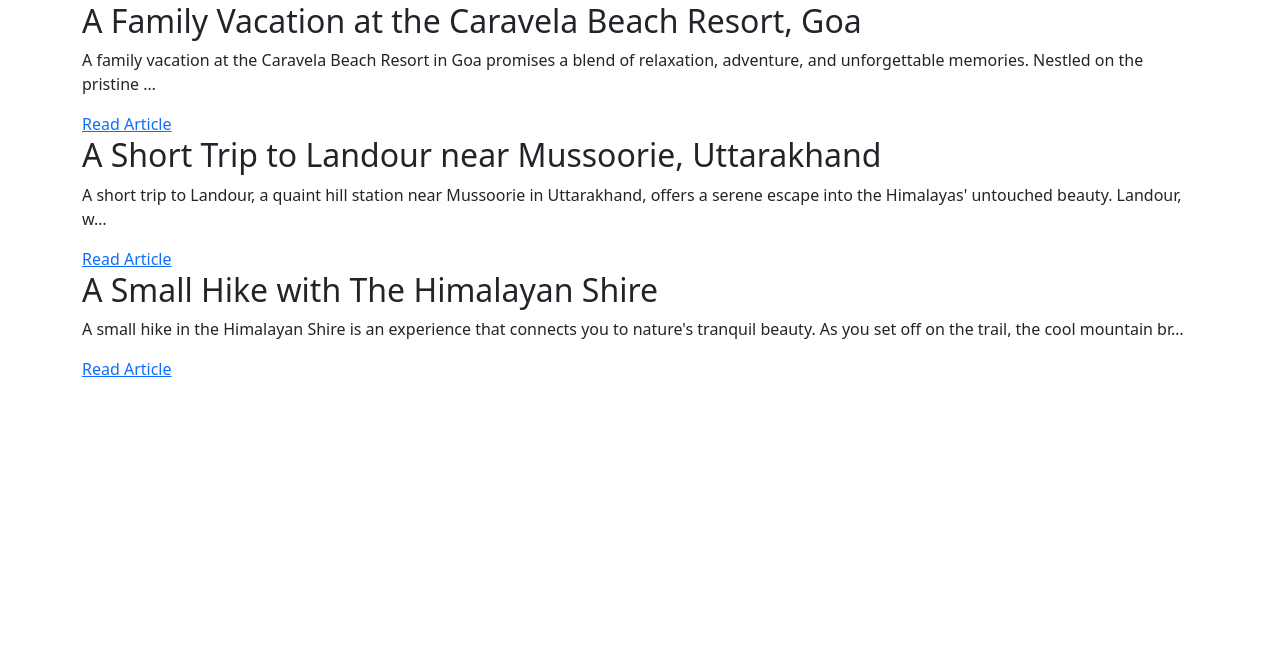
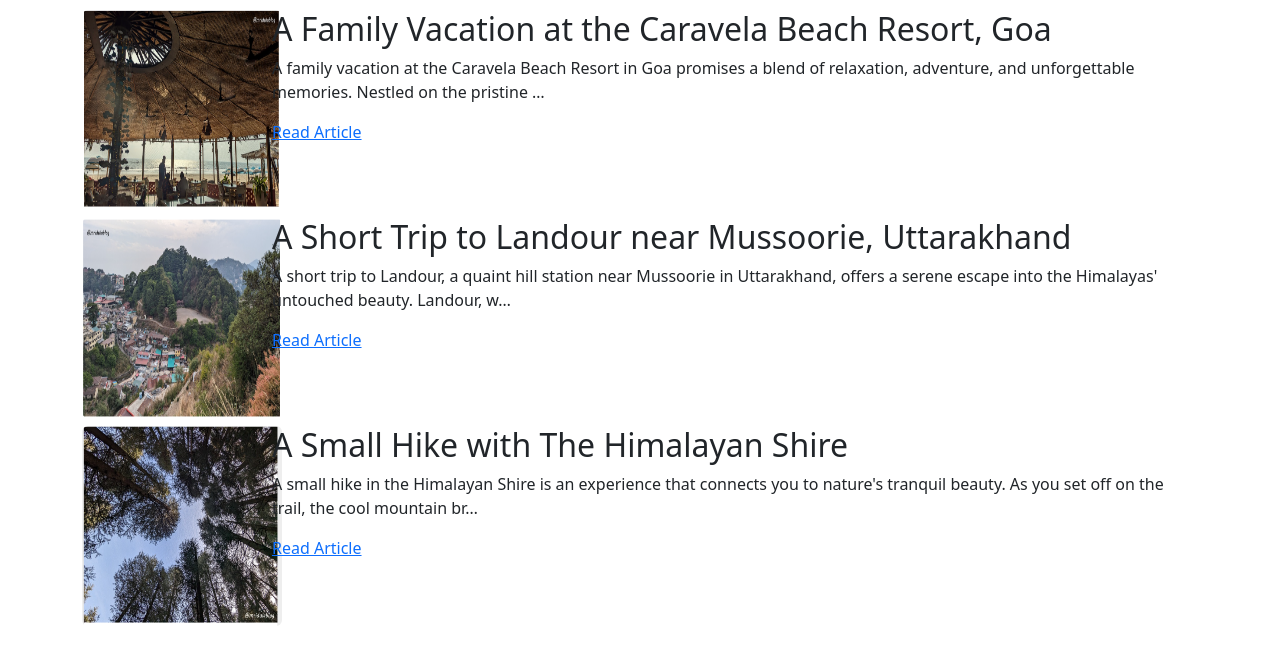
Before and after one commit to mahaksinghal/project_travel_blog, a Django app: page /blog/all in a window 1280 px wide. Shown: the part 54-718 px from the top of the page. Run offline with Django 5.2, Linux system fonts and the light colour scheme; data comes from the database, SQL or seed files in the repository.

Commit message:
adding images

```diff
--- a/templates/blog_list.html
+++ b/templates/blog_list.html
@@ -11,8 +11,11 @@
 <!-- {{articles}} -->
 
 {% for item in articles %}
-<div class="container">
+<div class="container my-2">
     <div class="row">
+        <div class="col-md-2">
+            <img src="{{item.image.url}}" alt="{{item.title}}" class="rounded-2" height="200", width="200"/>
+        </div>
         <div class="col">
             <h2>{{item.title}}</h2>
             <p>
```
